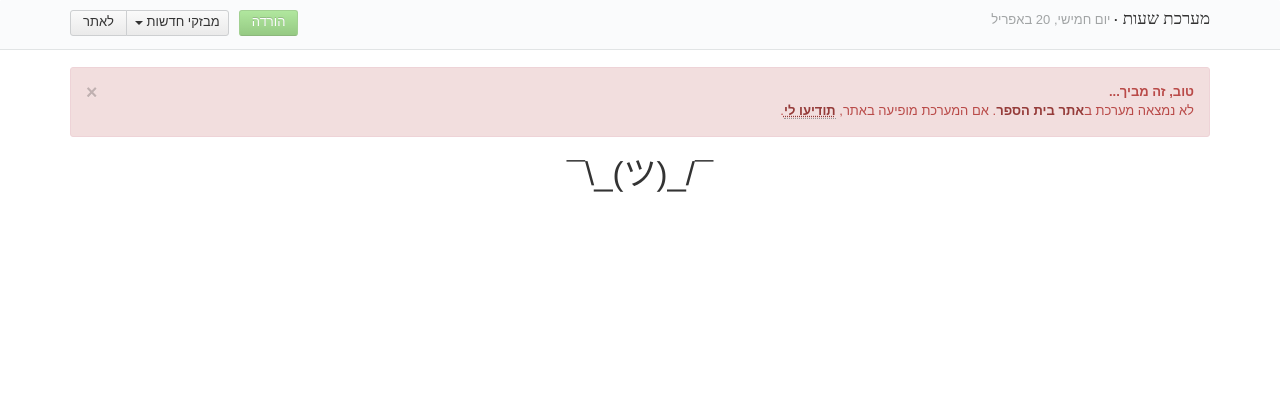
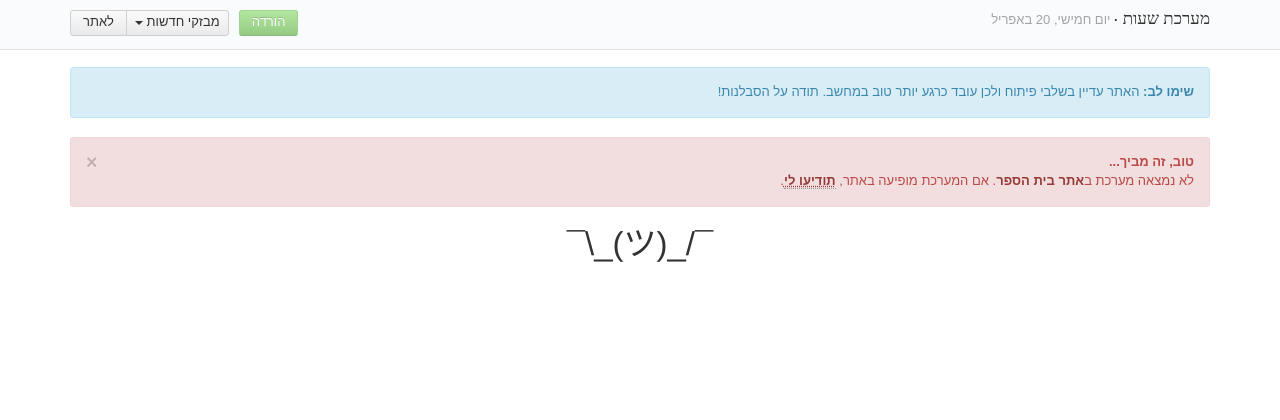
Before and after one commit to yam-b/handasaim.com, a Django app: page / in a window 1280 px wide. Shown: the top 420 px of the page. Run offline with Django 3.2, Linux system fonts and the light colour scheme; data that the repository does not hold is empty; some libraries are stand-ins or nearby versions; some web fonts are replaced.

Commit message:
fix date

```diff
--- a/handaschedule/templates/handaschedule/index.html
+++ b/handaschedule/templates/handaschedule/index.html
@@ -88,6 +88,9 @@
 </div>
 <div id='wrap'>
     <div id='main' class='container'>
+        <div class='alert alert-info' style='direction:rtl'><strong>שימו לב: </strong>האתר עדיין בשלבי פיתוח ולכן עובד
+            כרגע יותר טוב במחשב. תודה על הסבלנות!
+        </div>
         {% if error %}
             <div class='alert alert-danger' style='direction:rtl'>
                 <button type='button' class='close pull-left' data-dismiss='alert'>&times;</button>
```
